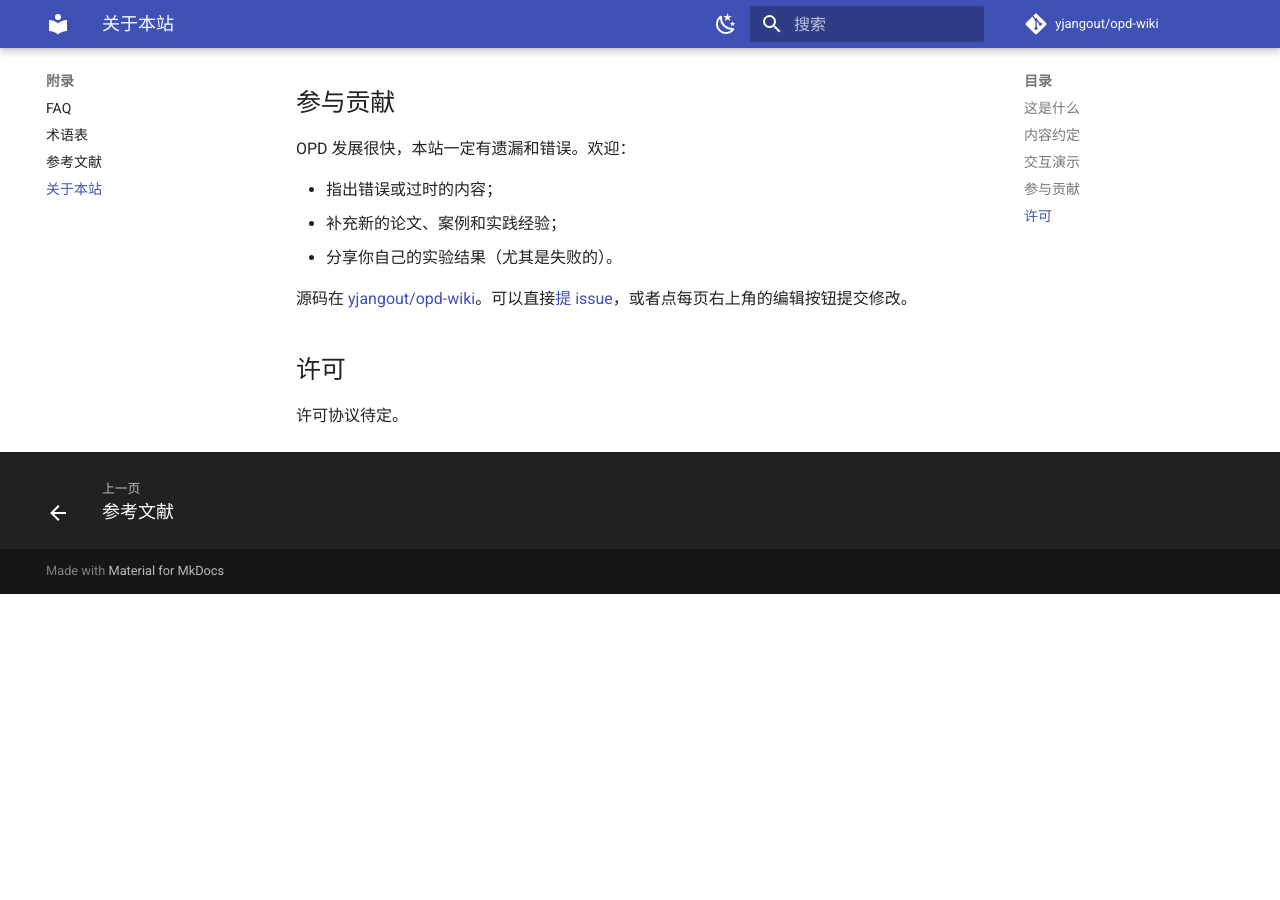
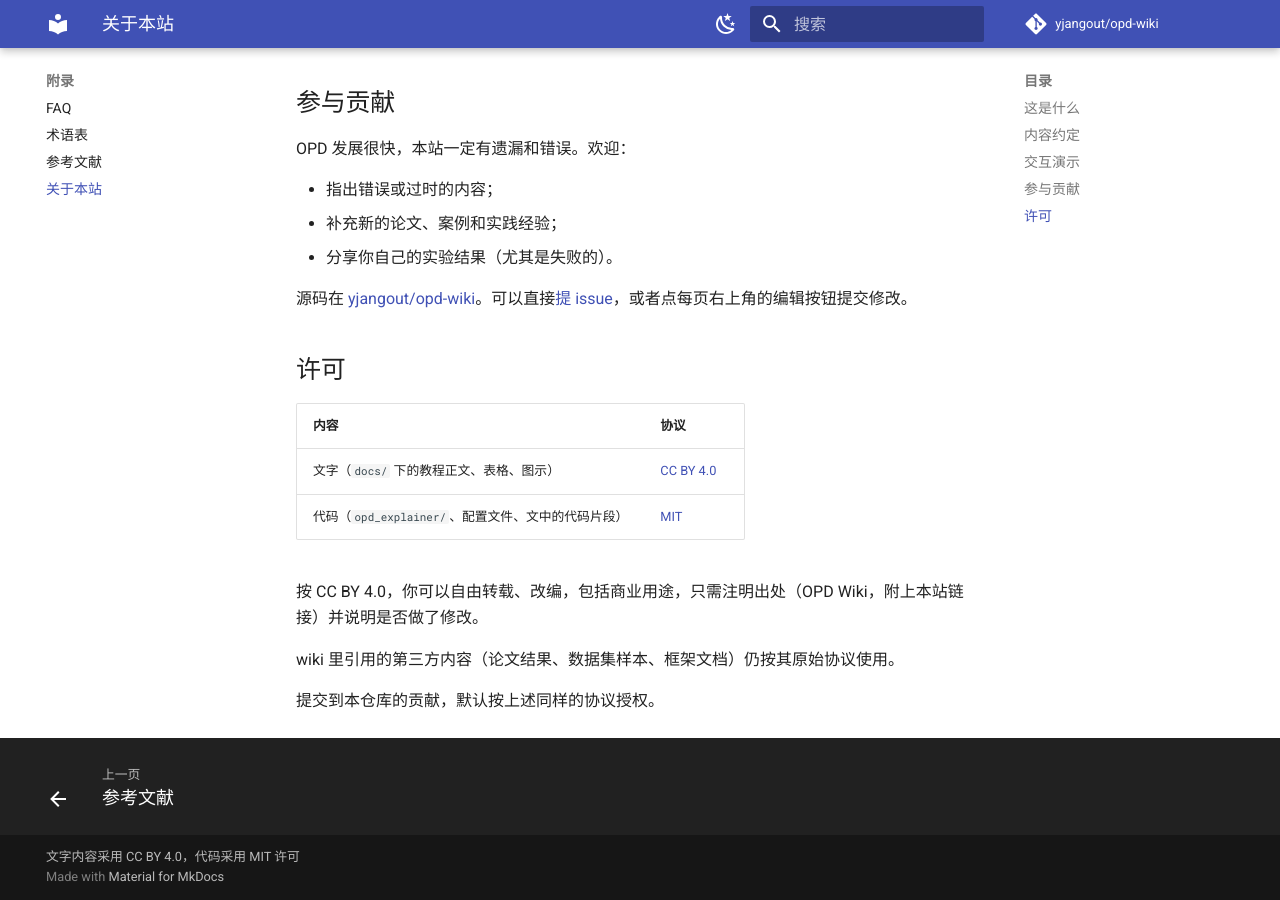
Before and after one commit to yjangout/opd-wiki, an MkDocs documentation site: the page built from docs/appendix/about.md, in a window 1280 px wide and 900 px high, scrolled down 833 px. Built offline with MkDocs 1.6.1 and Material for MkDocs 9.7.7, drawn with Linux system fonts in a browser that asks for light colours; comment, search, counter and statistics services are not loaded; before the commit the page ends 1427 px from its top, so only the background shows below that.

Commit message:
Add licenses: CC BY 4.0 for content, MIT for code
Written content under docs/ is licensed under CC BY 4.0 (LICENSE-CONTENT);
code, configuration and code samples under MIT (LICENSE). The license is
shown in the site footer, the README and the About page.

Co-Authored-By: Claude Opus 5.5 <noreply@anthropic.com>

```diff
--- a/docs/appendix/about.md
+++ b/docs/appendix/about.md
@@ -32,6 +32,13 @@ OPD 发展很快，本站一定有遗漏和错误。欢迎：
 
 ## 许可
 
-<!-- 待定。公开前在这里写明许可协议，例如 CC BY 4.0（内容）+ MIT（代码）。 -->
+| 内容 | 协议 |
+|---|---|
+| 文字（`docs/` 下的教程正文、表格、图示） | [CC BY 4.0](https://creativecommons.org/licenses/by/4.0/deed.zh-hans) |
+| 代码（`opd_explainer/`、配置文件、文中的代码片段） | [MIT](https://github.com/yjangout/opd-wiki/blob/main/LICENSE) |
 
-许可协议待定。
+按 CC BY 4.0，你可以自由转载、改编，包括商业用途，只需注明出处（OPD Wiki，附上本站链接）并说明是否做了修改。
+
+wiki 里引用的第三方内容（论文结果、数据集样本、框架文档）仍按其原始协议使用。
+
+提交到本仓库的贡献，默认按上述同样的协议授权。
--- a/mkdocs.yml
+++ b/mkdocs.yml
@@ -4,6 +4,7 @@ site_url: https://yjangout.github.io/opd-wiki/
 repo_url: https://github.com/yjangout/opd-wiki
 repo_name: yjangout/opd-wiki
 edit_uri: edit/main/docs/
+copyright: 文字内容采用 <a href="https://creativecommons.org/licenses/by/4.0/deed.zh-hans">CC BY 4.0</a>，代码采用 <a href="https://github.com/yjangout/opd-wiki/blob/main/LICENSE">MIT</a> 许可
 
 theme:
   name: material
```
Also changed, not shown: README.md (+7 -0 lines), 2 other files.
